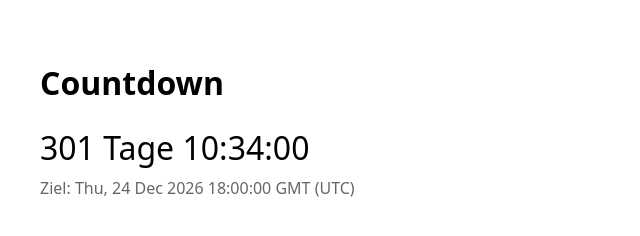
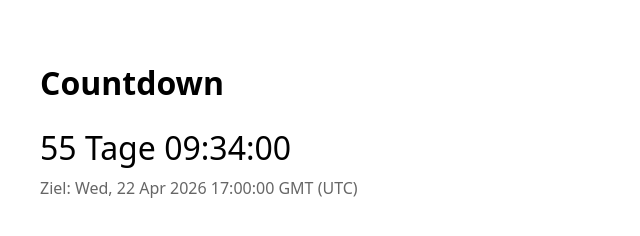
Before and after one commit to prenner-eo/Countdown, a plain HTML site: page countdown.html in a window 1280 px wide. Shown: the whole page, without its empty margins (0-640 px from the left). Drawn offline with Linux system fonts and the light colour scheme.

Commit message:
Update countdown target

```diff
--- a/countdown.html
+++ b/countdown.html
@@ -18,7 +18,7 @@
   <script>
     // ✅ Zielzeitpunkt festlegen:
     // Variante A (empfohlen): mit Zeitzone/UTC eindeutig -> "Z" bedeutet UTC
-    const target = new Date("2026-12-24T18:00:00Z");
+    const target = new Date("2026-04-22T17:00:00Z");
 
     // Variante B: lokale Zeit des Besuchers (oft unerwünscht, weil je nach Nutzer anders)
     // const target = new Date(2026, 11, 24, 18, 0, 0); // Monate: 0=Jan ... 11=Dez
```
